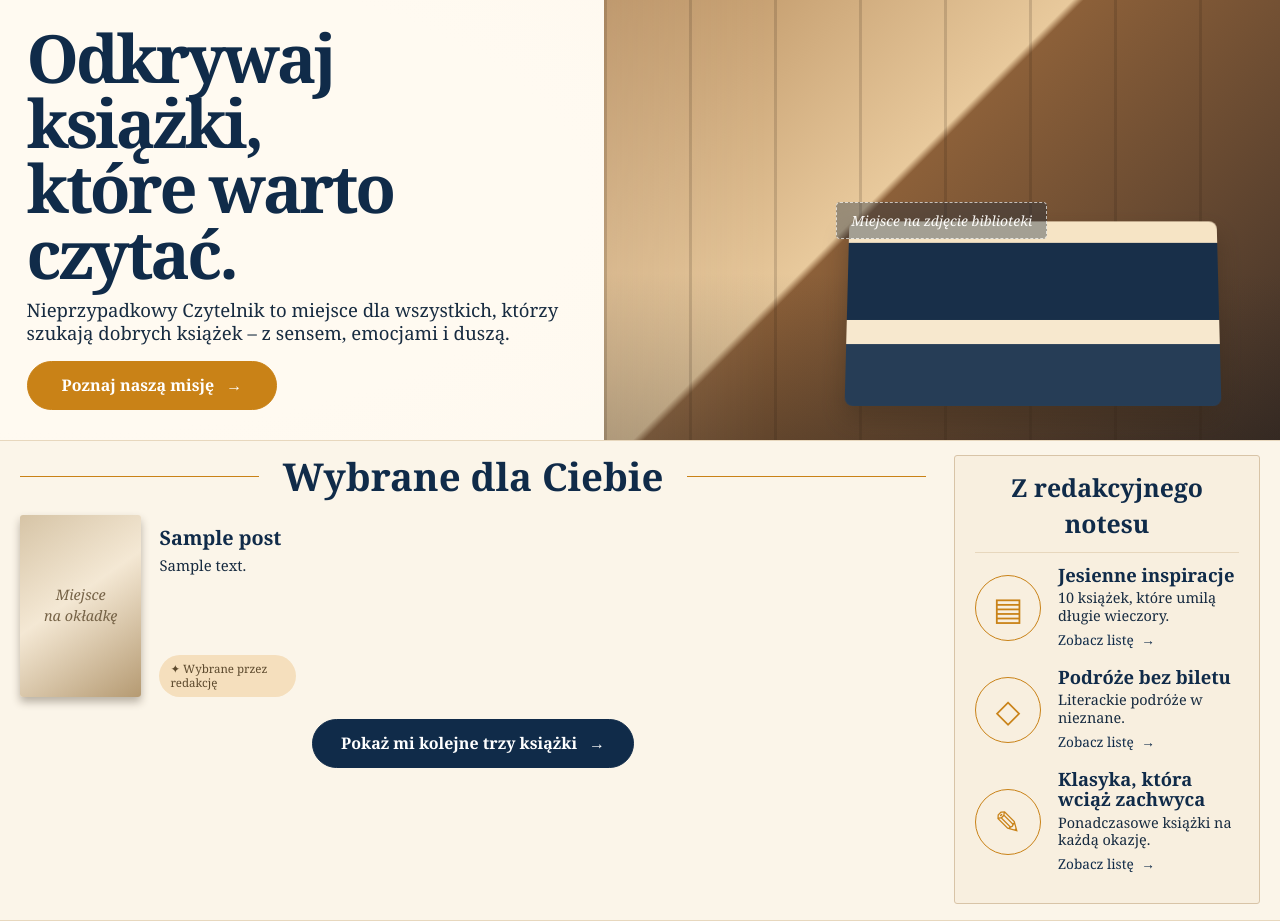
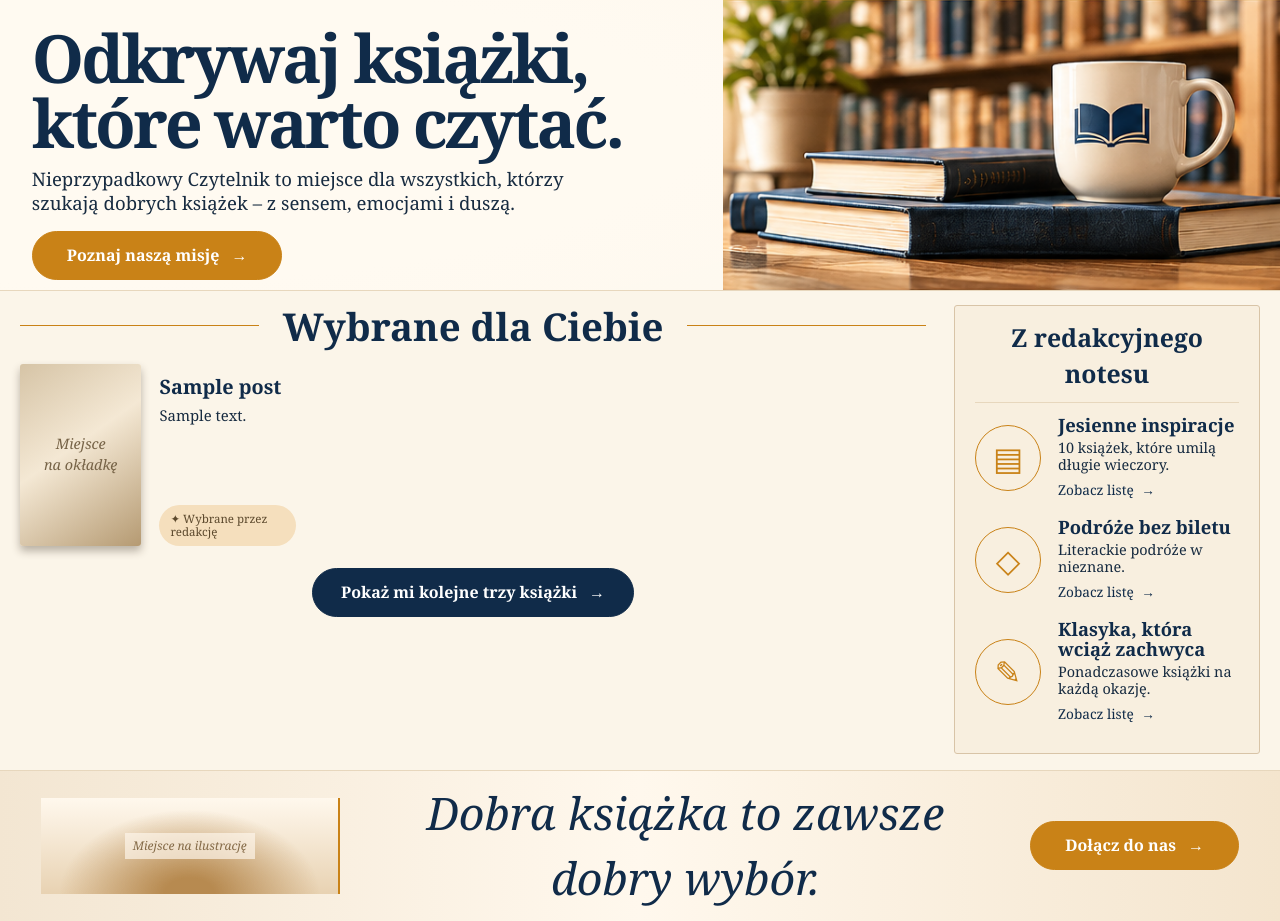
Before and after one commit to PJ-git-konto/Nieprzypadkowy-Czytelnik-WWW, a WordPress theme: template theme/front-page.php in a window 1280 px wide. Shown: the part 123-1044 px from the top of the page. Run offline with PHP 8.4 and a stand-in for WordPress, Linux system fonts and the light colour scheme; the site name, menu and one post (Sample post) are stand-ins, and other content is empty.

Commit message:
Add book-and-coffee hero image and align homepage layout

```diff
--- a/theme/front-page.php
+++ b/theme/front-page.php
@@ -15,8 +15,8 @@ $books_query = new WP_Query([
       <p>Nieprzypadkowy Czytelnik to miejsce dla wszystkich, którzy szukają dobrych książek – z sensem, emocjami i duszą.</p>
       <a class="nc-button nc-button-gold" href="<?php echo esc_url(home_url('/o-nas/')); ?>">Poznaj naszą misję <span aria-hidden="true">→</span></a>
     </div>
-    <div class="nc-hero-image" role="img" aria-label="Miejsce na fotografię książek i kubka na tle biblioteki">
-      <span class="nc-image-placeholder-label">Miejsce na zdjęcie biblioteki</span>
+    <div class="nc-hero-image">
+      <img src="<?php echo esc_url(get_theme_file_uri('/assets/images/hero-ksiazki-kubek.png')); ?>" alt="Stos książek i kubek z symbolem otwartej książki na tle biblioteczki">
     </div>
   </section>
 
--- a/theme/style.css
+++ b/theme/style.css
@@ -38,18 +38,16 @@ button,input{font:inherit}
 .nc-search svg{width:28px;height:28px;fill:none;stroke:currentColor;stroke-width:1.8;stroke-linecap:round}
 .nc-menu-toggle{display:none}
 .nc-main{width:100%;overflow:hidden}
-.nc-hero{min-height:312px;display:grid;grid-template-columns: minmax(0,1fr) minmax(0,1.12fr);position:relative;border-bottom:1px solid var(--nc-line);background:#f8efdf}
-.nc-hero-copy{position:relative;z-index:1;align-self:center;padding:25px 4.4% 30px max(4.4%,calc((100vw - 1430px)/2));background:radial-gradient(ellipse at 12% 45%,#fffaf1 0%,#fffaf1 68%,rgba(255,250,241,.9) 100%)}
+.nc-hero{display:grid;grid-template-columns:minmax(0,1.3fr) minmax(0,1fr);align-items:stretch;position:relative;border-bottom:1px solid var(--nc-line);background:#f8efdf}
+.nc-hero-copy{position:relative;z-index:1;align-self:end;padding:25px 4.4% 10px max(4.4%,calc((100vw - 1430px)/2));background:radial-gradient(ellipse at 12% 45%,#fffaf1 0%,#fffaf1 68%,rgba(255,250,241,.9) 100%)}
 .nc-hero h1{margin:0 0 12px;color:var(--nc-navy);font-size:clamp(2.6rem,5.2vw,4.7rem);font-weight:700;line-height:.98;letter-spacing:-.045em}
 .nc-hero-copy p{max-width:590px;margin:0 0 17px;font-size:clamp(1rem,1.45vw,1.28rem);line-height:1.25}
 .nc-button{display:inline-flex;align-items:center;justify-content:center;gap:12px;min-height:49px;padding:11px 28px;border:1px solid var(--nc-navy);border-radius:28px;background:var(--nc-navy);color:white;font-size:1rem;font-weight:700;cursor:pointer;transition:transform .2s,background .2s}
 .nc-button:hover{transform:translateY(-1px);background:#1c4267;color:white}
 .nc-button-gold{border-color:var(--nc-gold);background:var(--nc-gold);padding-inline:34px}
 .nc-button-gold:hover{background:#a9670e}
-.nc-hero-image{position:relative;min-height:312px;display:grid;place-items:center;overflow:hidden;background:linear-gradient(90deg,rgba(251,245,233,.12),transparent 24%),linear-gradient(135deg,#b78d5e,#e8c99c 42%,#8c6039 43%,#3e3028 100%)}
-.nc-hero-image:before{content:"";position:absolute;inset:0;background:repeating-linear-gradient(90deg,rgba(42,27,15,.16) 0 3px,transparent 3px 85px),linear-gradient(0deg,rgba(28,24,20,.28),transparent 38%)}
-.nc-hero-image:after{content:"";position:absolute;width:55%;height:42%;right:9%;bottom:8%;border-radius:8px;background:linear-gradient(180deg,#f6e4c5 0 12%,#182f49 12% 54%,#f7e8ce 54% 67%,#263d56 67%);box-shadow:0 12px 25px #38281966;transform:perspective(500px) rotateX(4deg)}
-.nc-image-placeholder-label{position:relative;z-index:1;padding:8px 14px;border:1px dashed rgba(255,255,255,.7);border-radius:4px;background:#172b4066;color:#fff;font:italic 14px var(--nc-serif);opacity:.92}
+.nc-hero-image{width:100%;aspect-ratio:839/407;min-width:0;overflow:hidden;background:#e8d7bf}
+.nc-hero-image img{width:100%;height:100%;object-fit:cover;object-position:center}
 .nc-featured{width:min(100%,1456px);margin:auto;padding:14px 20px 16px;display:grid;grid-template-columns:minmax(0,1fr) 306px;gap:28px;align-items:stretch}
 .nc-section-title{display:flex;align-items:center;gap:24px;margin:0 0 12px}
 .nc-section-title>span{height:1px;flex:1;background:var(--nc-gold)}
@@ -107,7 +105,7 @@ button,input{font:inherit}
  .nc-nav li a{border:0;border-radius:3px!important;background:transparent!important;color:var(--nc-navy)!important;padding:9px 7px!important}
  .nc-search{width:100%;padding:5px 7px;border-top:1px solid var(--nc-line)}.nc-search input{width:100%;padding:7px;border-bottom-color:var(--nc-line)}
  .nc-hero{grid-template-columns:1fr}.nc-hero-copy{padding:32px 22px 26px}.nc-hero h1{font-size:clamp(2.35rem,10vw,3.3rem)}
- .nc-hero-image{min-height:190px}
+ .nc-hero-image{min-height:0}
  .nc-featured{padding:18px 16px}.nc-section-title{gap:10px}.nc-section-title h2{font-size:1.75rem}
  .nc-book-grid{grid-template-columns:1fr;gap:14px}.nc-book-card{grid-template-columns:112px minmax(0,1fr);gap:15px;padding:0 0 14px;border-right:0;border-bottom:1px solid var(--nc-line)}
  .nc-book-cover{max-height:168px}.nc-book-card h3{margin-top:4px;font-size:1.2rem}.nc-book-author{margin-bottom:8px}.nc-book-excerpt{font-size:.88rem}
```
Also changed, not shown: theme/assets/images/hero-ksiazki-kubek.png (added).
